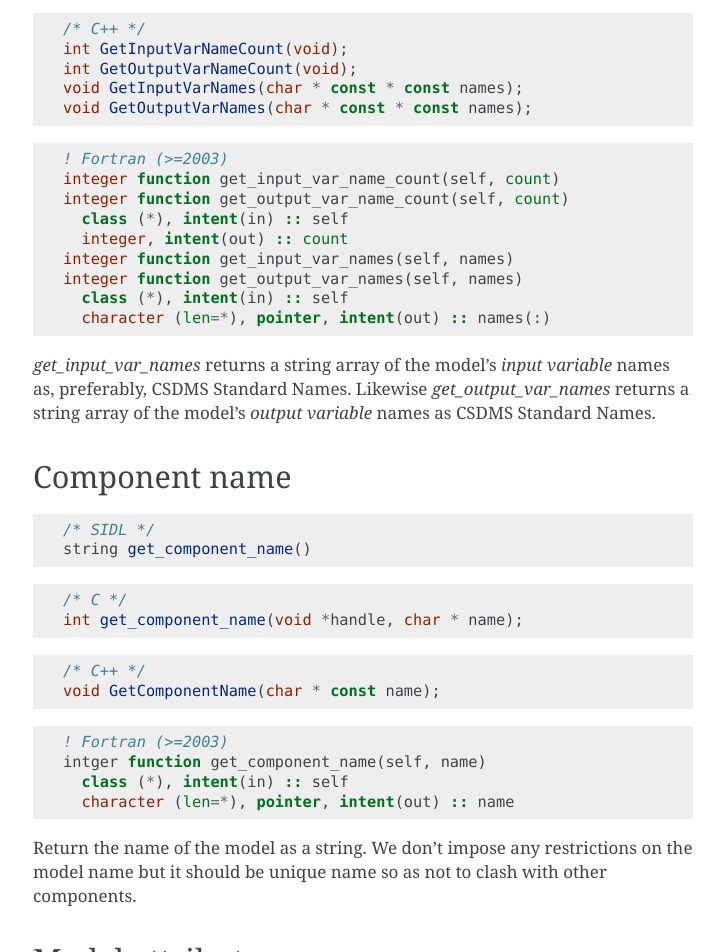
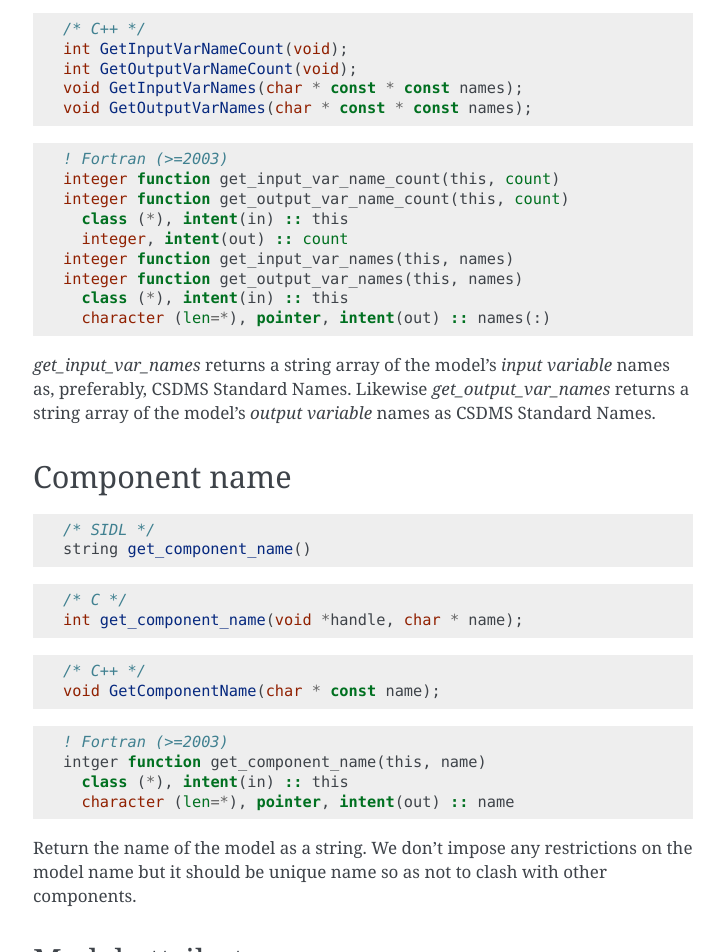
Before and after one commit to csdms/bmi, a Sphinx documentation site: the page built from docs/source/bmi.info_funcs.rst, in a window 1280 px wide and 1400 px high. Shown: the part 448-1400 px from the top of the window, without its empty margins (387-1111 px from the left). Built offline with Sphinx 7.4.7, drawn with Linux system fonts in a browser that asks for light colours; formulas are drawn with MathJax 3.

Commit message:
Use 'this' instead of 'self' for object reference in Fortran
AFAIK, there's no consensus, but googling returns more examples that
use `this` than `self`.

```diff
--- a/docs/source/bmi.info_funcs.rst
+++ b/docs/source/bmi.info_funcs.rst
@@ -33,13 +33,13 @@ Input and output variable names
 .. code-block:: fortran
 
    ! Fortran (>=2003)
-   integer function get_input_var_name_count(self, count)
-   integer function get_output_var_name_count(self, count)
-     class (*), intent(in) :: self
+   integer function get_input_var_name_count(this, count)
+   integer function get_output_var_name_count(this, count)
+     class (*), intent(in) :: this
      integer, intent(out) :: count
-   integer function get_input_var_names(self, names)
-   integer function get_output_var_names(self, names)
-     class (*), intent(in) :: self
+   integer function get_input_var_names(this, names)
+   integer function get_output_var_names(this, names)
+     class (*), intent(in) :: this
      character (len=*), pointer, intent(out) :: names(:)
 
 
@@ -70,8 +70,8 @@ Component name
 .. code-block:: fortran
 
    ! Fortran (>=2003)
-   intger function get_component_name(self, name)
-     class (*), intent(in) :: self
+   intger function get_component_name(this, name)
+     class (*), intent(in) :: this
      character (len=*), pointer, intent(out) :: name
 
 
```
Also changed, not shown: docs/source/bmi.control_funcs.rst (+8 -8 lines).
